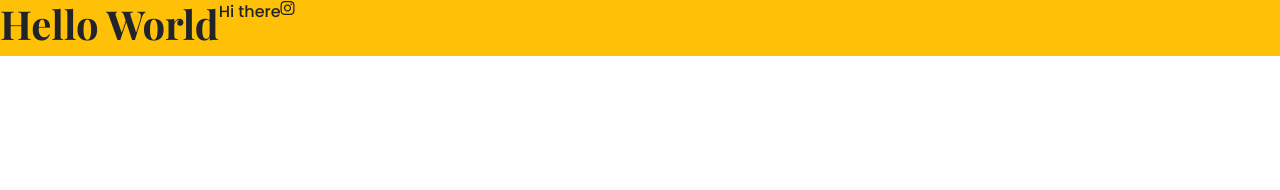
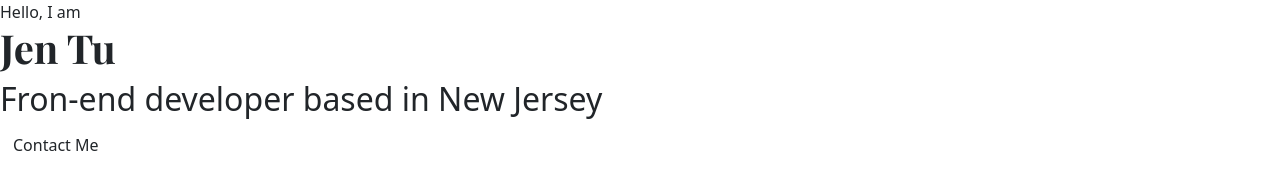
Before and after one commit to jtu0583/PortfolioSite, a plain HTML site: page index.html in a window 1280 px wide. Drawn offline with nearby package versions, Linux system fonts and the light colour scheme.

Commit message:
added content

```diff
--- a/index.html
+++ b/index.html
@@ -34,10 +34,11 @@
     ></script>
   </head>
   <body>
-    <div class="d-flex bg-warning">
-      <h1>Hello World</h1>
-      <p>Hi there</p>
-      <i class="fab fa-instagram" aria-hidden="true"></i>
+    <div>
+      Hello, I am
+      <h1>Jen Tu</h1>
+      <h2>Fron-end developer based in New Jersey</h2>
+      <a href="#" class="btn btn-branding">Contact Me</a>
     </div>
   </body>
 </html>
```
